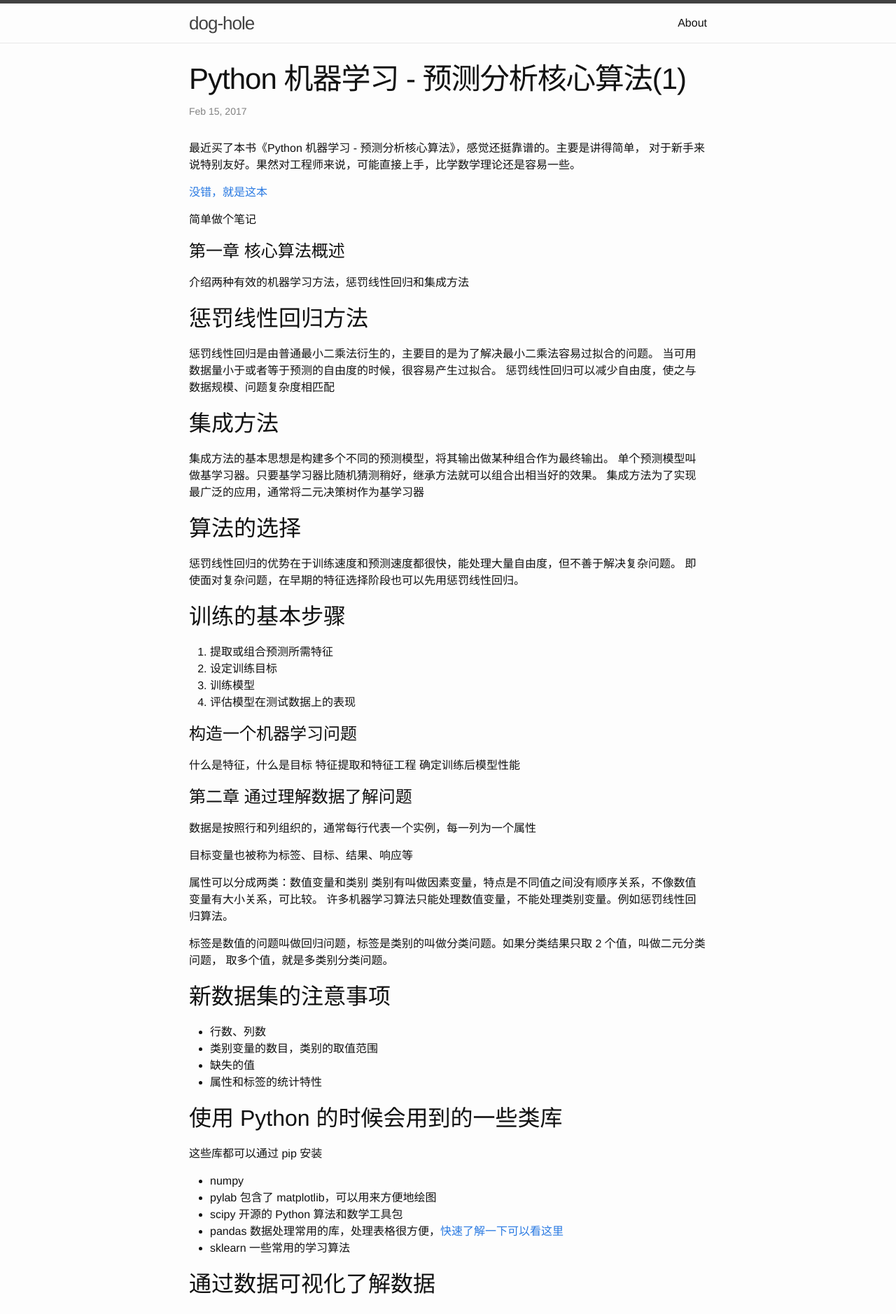
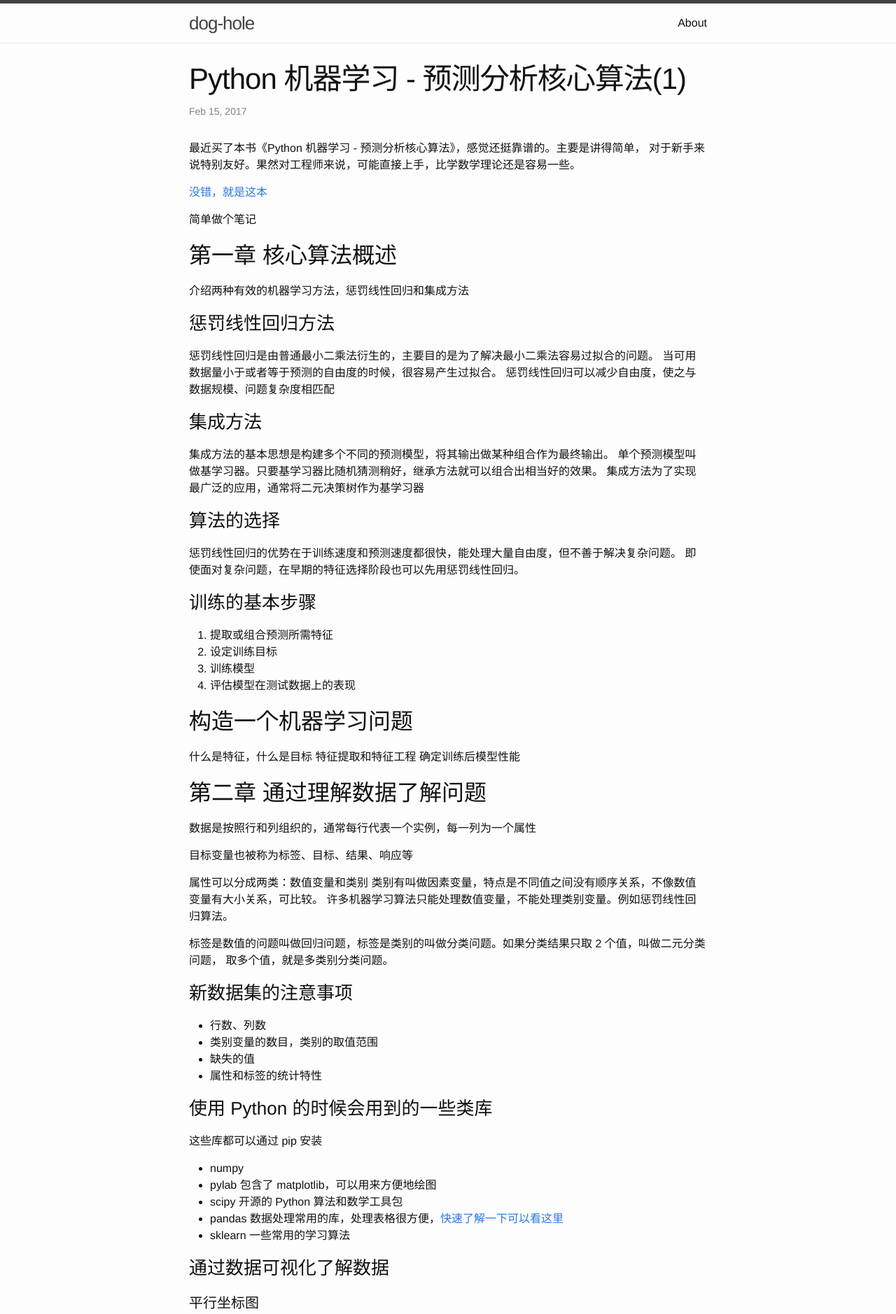
Before and after one commit to Crazydogs/Crazydogs.github.io, a Jekyll site: the page built from _posts/2017-02-15-python-机器学习-1.markdown, in a window 1280 px wide. Shown: the top 1878 px of the page at 70% size. Built offline with Jekyll 4.4.1, drawn with Linux system fonts in a browser that asks for light colours.

Commit message:
调整代码部分格式

`````diff
--- a/_posts/2017-02-15-python-机器学习-1.markdown
+++ b/_posts/2017-02-15-python-机器学习-1.markdown
@@ -12,35 +12,35 @@
 
 简单做个笔记
 
-# 第一章 核心算法概述
+## 第一章 核心算法概述
 介绍两种有效的机器学习方法，惩罚线性回归和集成方法
 
-## 惩罚线性回归方法
+### 惩罚线性回归方法
 惩罚线性回归是由普通最小二乘法衍生的，主要目的是为了解决最小二乘法容易过拟合的问题。
 当可用数据量小于或者等于预测的自由度的时候，很容易产生过拟合。
 惩罚线性回归可以减少自由度，使之与数据规模、问题复杂度相匹配
 
-## 集成方法
+### 集成方法
 集成方法的基本思想是构建多个不同的预测模型，将其输出做某种组合作为最终输出。
 单个预测模型叫做基学习器。只要基学习器比随机猜测稍好，继承方法就可以组合出相当好的效果。
 集成方法为了实现最广泛的应用，通常将二元决策树作为基学习器
 
-## 算法的选择
+### 算法的选择
 惩罚线性回归的优势在于训练速度和预测速度都很快，能处理大量自由度，但不善于解决复杂问题。
 即使面对复杂问题，在早期的特征选择阶段也可以先用惩罚线性回归。
 
-## 训练的基本步骤
+### 训练的基本步骤
 1. 提取或组合预测所需特征
 2. 设定训练目标
 3. 训练模型
 4. 评估模型在测试数据上的表现
 
-# 构造一个机器学习问题
+## 构造一个机器学习问题
 什么是特征，什么是目标
 特征提取和特征工程
 确定训练后模型性能
 
-# 第二章 通过理解数据了解问题
+## 第二章 通过理解数据了解问题
 数据是按照行和列组织的，通常每行代表一个实例，每一列为一个属性
 
 目标变量也被称为标签、目标、结果、响应等
@@ -52,13 +52,13 @@
 标签是数值的问题叫做回归问题，标签是类别的叫做分类问题。如果分类结果只取 2 个值，叫做二元分类问题，
 取多个值，就是多类别分类问题。
 
-## 新数据集的注意事项
+### 新数据集的注意事项
 - 行数、列数
 - 类别变量的数目，类别的取值范围
 - 缺失的值
 - 属性和标签的统计特性
 
-## 使用 Python 的时候会用到的一些类库
+### 使用 Python 的时候会用到的一些类库
 
 这些库都可以通过 pip 安装
 - numpy
@@ -67,8 +67,8 @@
 - pandas 数据处理常用的库，处理表格很方便，[快速了解一下可以看这里](http://www.cnblogs.com/chaosimple/p/4153083.html)
 - sklearn 一些常用的学习算法
 
-## 通过数据可视化了解数据
-### 平行坐标图
+### 通过数据可视化了解数据
+#### 平行坐标图
 
 ````
     dataset = pandas.read_csv(...)
@@ -83,7 +83,7 @@
 
 可以参照 [这里的代码](https://github.com/Crazydogs/python_machine_learning_example/blob/master/wine/parallelPlot.py)
 
-### 交会图
+#### 交会图
 
 ````
     # 绘制交会图
@@ -93,7 +93,7 @@
 
 可以参照 [这里的代码](https://github.com/Crazydogs/python_machine_learning_example/blob/master/rock/corrPlot.py)
 
-### 热图
+#### 热图
 
 ````
     #绘制热图
@@ -106,7 +106,7 @@
 
 可以参照 [这里的代码](https://github.com/Crazydogs/python_machine_learning_example/blob/master/rock/corrHeatMap.py)
 
-### 箱线图
+#### 箱线图
 ````
     import pylab
     pylab.boxplot(dataSet)
@@ -115,13 +115,13 @@
 
 可以参照 [这里的代码](https://github.com/Crazydogs/python_machine_learning_example/blob/master/abalone/boxplot.py)
 
-### 数据归一化
+#### 数据归一化
 最普遍的方法是，将数据都变成均值为 0，标准差为 1
 即对每一项执行 **item = (item - mean) / std**
 
 可以参照 [这个文件中](https://github.com/Crazydogs/python_machine_learning_example/blob/master/wine/parallelPlot.py)
 28 行处对数据的归一化
-### 分对数函数归一
+#### 分对数函数归一
 **x = 1 / (1 + exp(-x))**
 可以将很大的负数映射成 0，很大的正数映射成 1，0 映射成 0.5
 
`````
